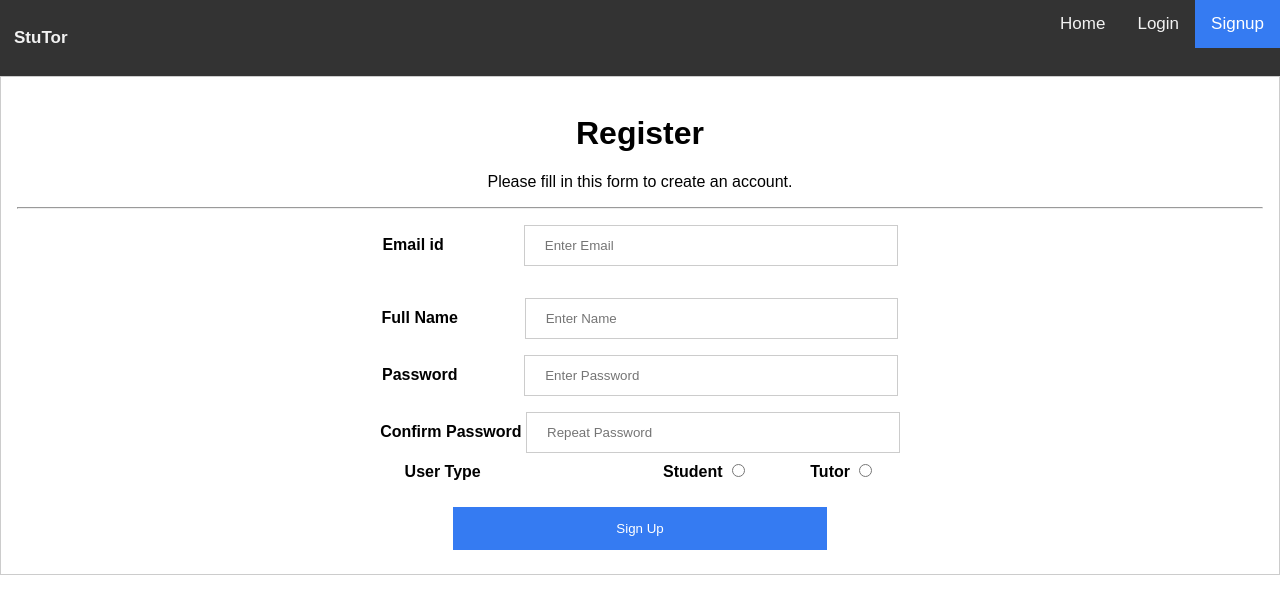
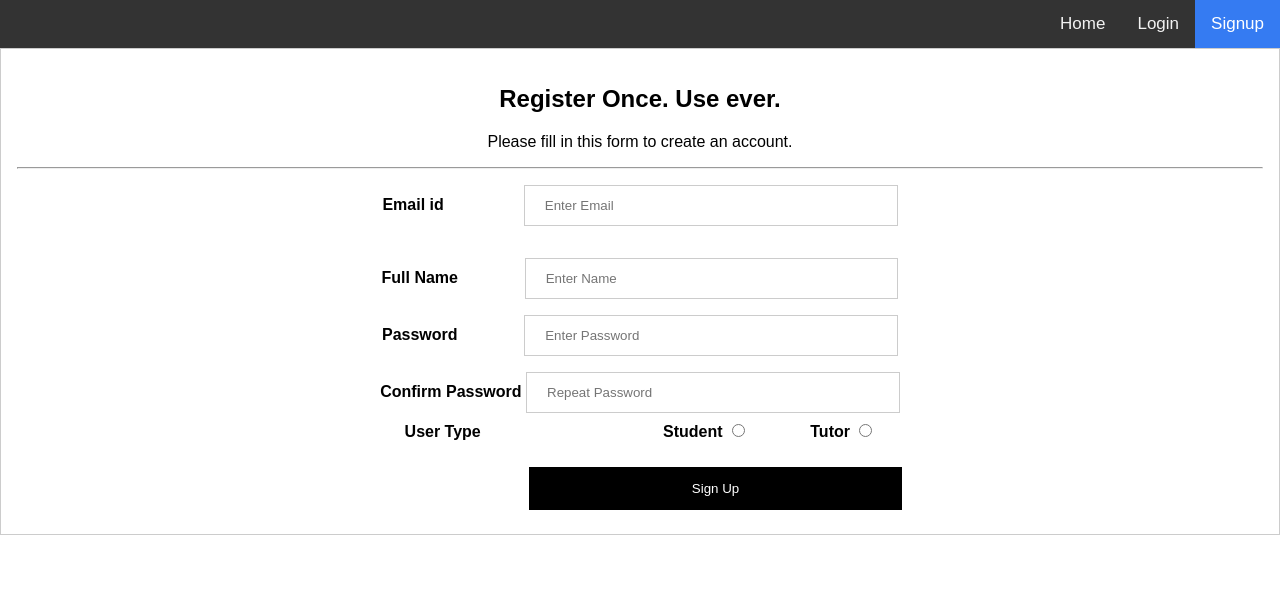
Before and after one commit to anilmerugu17/stutor_cloud-computing, a Flask app: page /register1 in a window 1280 px wide. Shown: the top 614 px of the page. Run offline with Flask 2, Linux system fonts and the light colour scheme; some libraries are stand-ins or nearby versions.

Commit message:
Changes in styling, menu bar and alignment

```diff
--- a/templates/signup.html
+++ b/templates/signup.html
@@ -57,7 +57,7 @@ input[type=text], input[type=password] {
 }
 
 button {
-  background-color: #357bf2;
+  background-color: black;
   color: white;
   padding: 14px 20px;
   margin: 8px 0;
@@ -130,7 +130,6 @@ span.psw {
 <body>
 
 <div class="topnav">
-  <h2>StuTor</h2>
   <a class="active" href="/register1">Signup</a>
   <a href="/login1">Login</a>
   <a href="/">Home</a>
@@ -138,7 +137,7 @@ span.psw {
 
 <form name="signup" action="/register" method="POST" style="border:1px solid #ccc">
   <div class="container">
-    <h1>Register</h1>
+    <h2>Register Once. Use ever.</h2>
     <p>Please fill in this form to create an account.</p>
     <hr>
 
@@ -161,7 +160,7 @@ span.psw {
     <label for="user-type">&nbsp;&nbsp;&nbsp;&nbsp;&nbsp;&nbsp;&nbsp;&nbsp;&nbsp;&nbsp;&nbsp;&nbsp;&nbsp;<b>Tutor</b></label>
     <input type="radio" name="user-type" id="user-type" value="tutor" onfocus="matchPassword();" required>
     <br>
-    <br>
+    <br> &nbsp;&nbsp;&nbsp;&nbsp;&nbsp;&nbsp;&nbsp;&nbsp;&nbsp;&nbsp;&nbsp;&nbsp;&nbsp;&nbsp;&nbsp;&nbsp;&nbsp;&nbsp;&nbsp;&nbsp;&nbsp;&nbsp;&nbsp;&nbsp;&nbsp;&nbsp;&nbsp;&nbsp;&nbsp;&nbsp;&nbsp;&nbsp;&nbsp;
     <button type="submit" class="signupbtn">Sign Up</button>
 
     <!-- <br>
```
